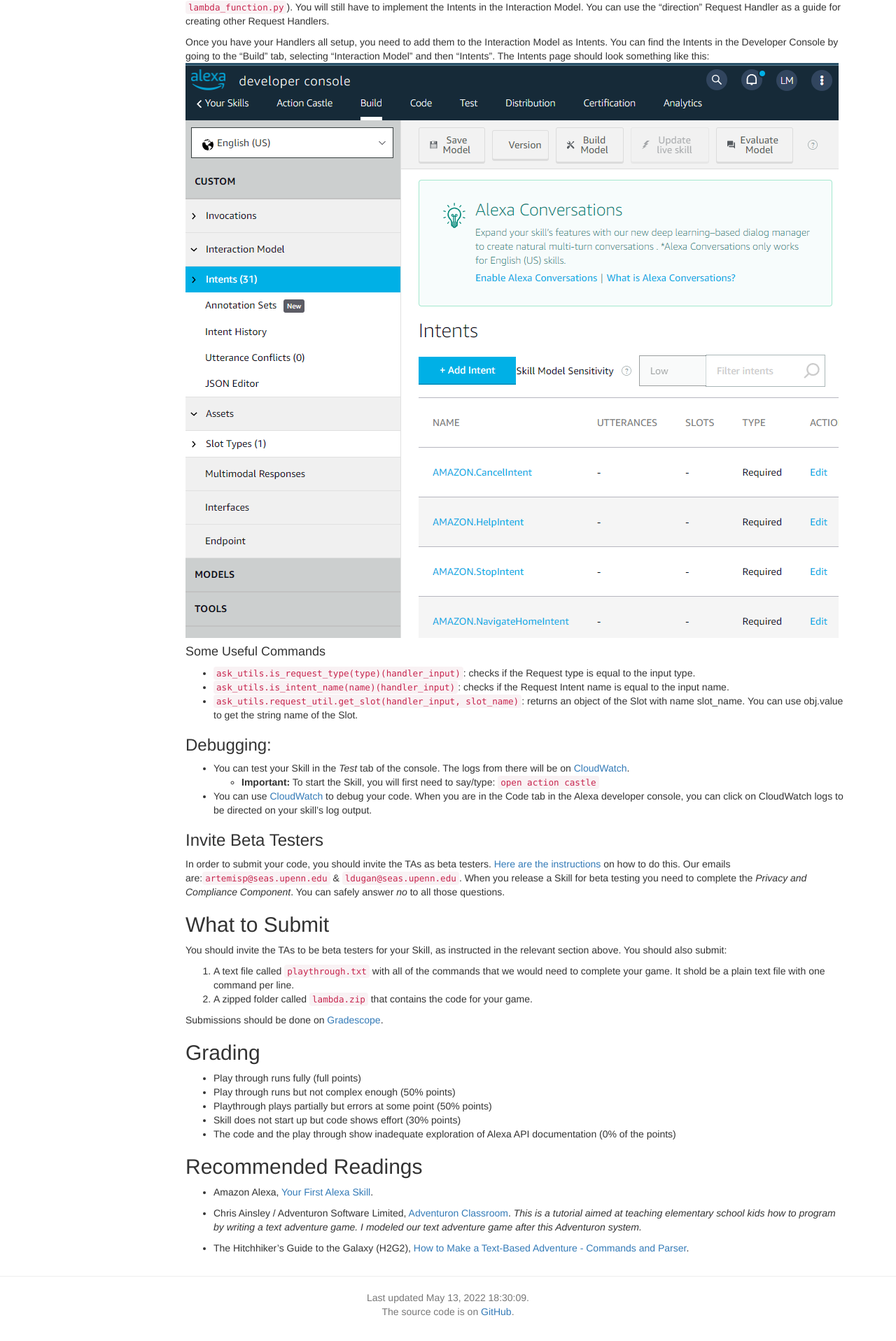
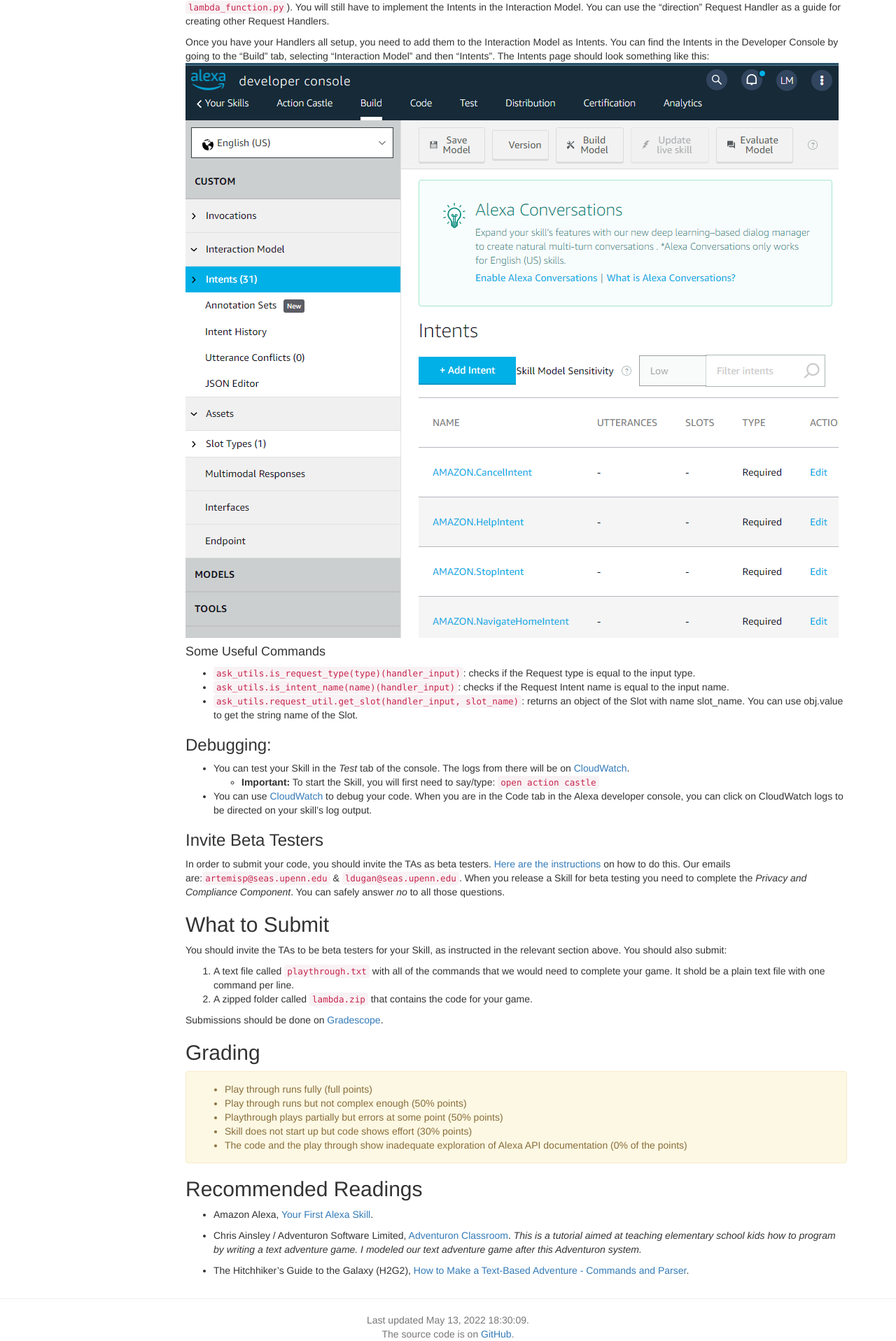
Before and after one commit to interactive-fiction-class/interactive-fiction-class.github.io, a Jekyll site: the page built from homeworks/alexa_action_castle/alexa-action-castle.md, in a window 1280 px wide. Shown: the part 2013-3930 px from the top of the page at 70% size. Built offline with Jekyll 4.4.1, drawn with Linux system fonts in a browser that asks for light colours; nearby versions of some CDN libraries; a script that is not in the unit is left out; before the commit the page ends 3898 px from its top, so only the background shows below that.

Commit message:
Add div around rubric hw6

```diff
--- a/homeworks/alexa_action_castle/alexa-action-castle.md
+++ b/homeworks/alexa_action_castle/alexa-action-castle.md
@@ -148,12 +148,13 @@
 Submissions should be done on [Gradescope]({{page.submission_link}}).
 
 ## Grading
+<div class="alert alert-warning" markdown="1">
 - Play through runs fully (full points)
 - Play through runs but not complex enough (50% points)
 - Playthrough plays partially but errors at some point (50% points)
 - Skill does not start up but code shows effort (30% points)
 - The code and the play through show inadequate exploration of Alexa API documentation (0% of the points)
-
+</div>
 
 {% if page.readings %}
 ## Recommended Readings
```
